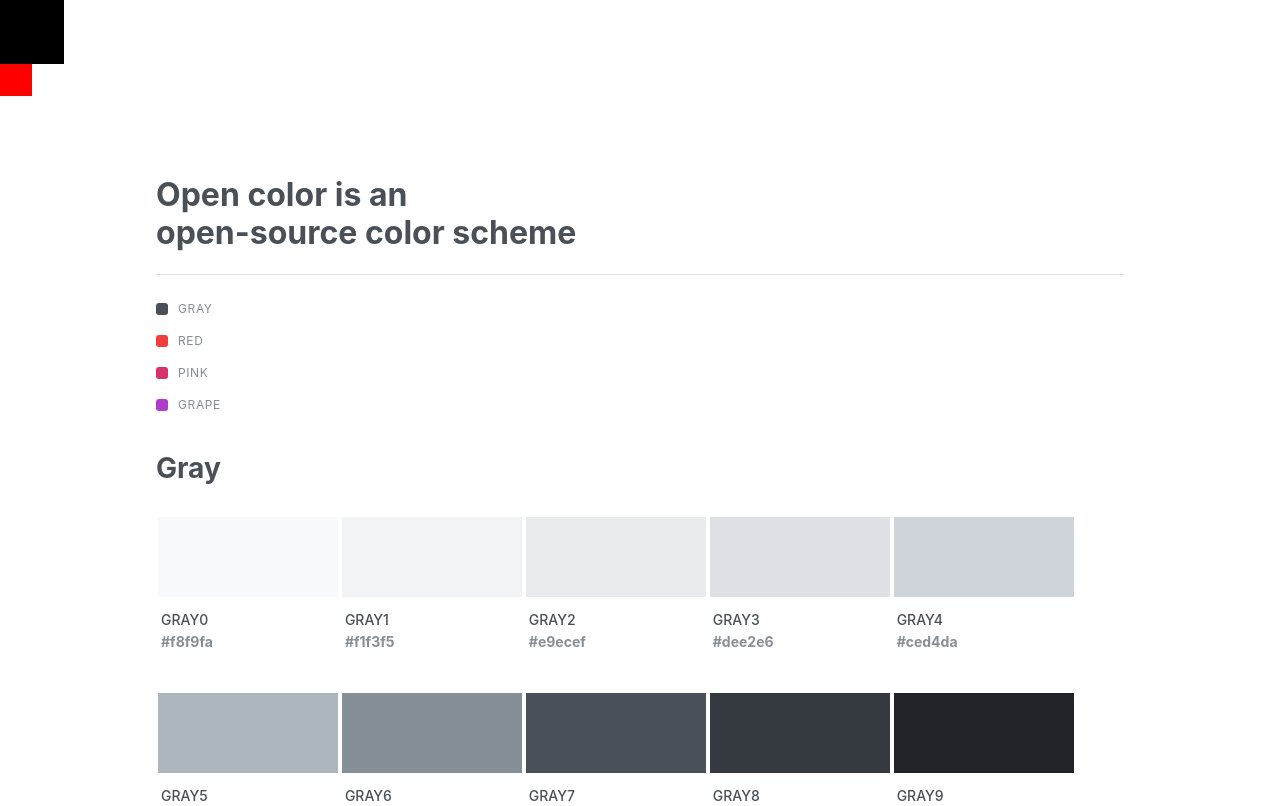
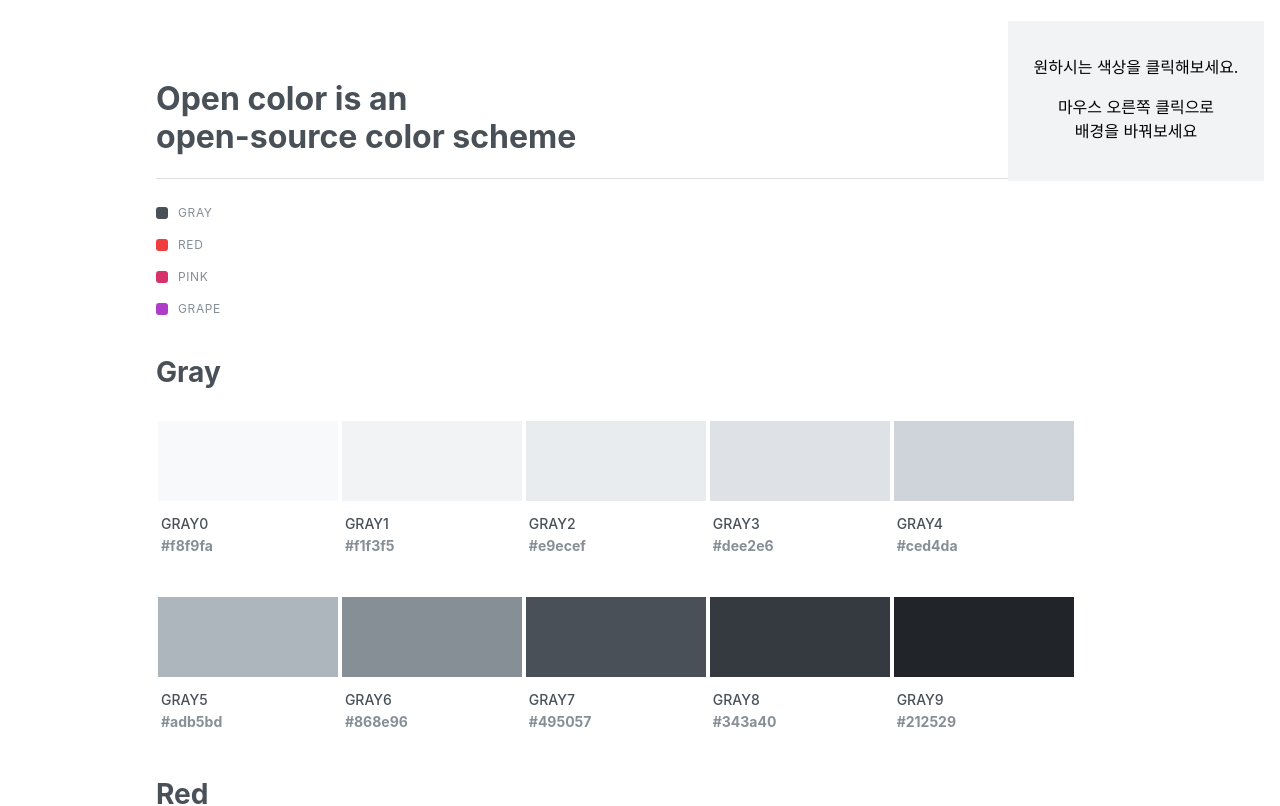
Before and after one commit to jungsikjeong/context-tutorial, a React (Create React App) app: page / in a window 1280 px wide. Shown: the top 806 px of the page. Built offline with nearby package versions, Linux system fonts and the light colour scheme.

Commit message:
feat: 컬러 테스트박스 구현

```diff
--- a/src/components/ColorBox.js
+++ b/src/components/ColorBox.js
@@ -1,27 +1,57 @@
 import React, { useContext } from "react";
 import ColorContext from "../contexts/color";
+import styled from "styled-components";
+
+const ColorBlock = styled.div`
+  display: flex;
+  justify-content: center;
+  align-items: center;
+  flex-direction: column;
+  position: fixed;
+
+  z-index: 10;
+  width: 20%;
+  height: 20%;
+  right: 0;
+  top: 0;
+  bottom: 0;
+  left: 0;
+  margin-top: 1.3rem;
+  margin-right: 1rem;
+  margin-left: auto;
+  background: ${(props) => props.color};
+`;
+
+const ColorWrap = styled.div`
+  display: flex;
+  justify-content: center;
+  align-items: center;
+  flex-direction: column;
+  margin-top: 10px;
+`;
 
 const ColorBox = () => {
   const { state } = useContext(ColorContext);
 
   return (
-    <>
-      <div
-        style={{
-          width: "64px",
-          height: "64px",
-          background: state.color,
-        }}
-      />
-
-      <div
-        style={{
-          width: "32px",
-          height: "32px",
-          background: state.subColor,
-        }}
-      />
-    </>
+    <ColorBlock color={state.subColor}>
+      <ColorWrap>
+        <div
+          style={{
+            width: "100%",
+            height: "100%",
+            textAlign: "center",
+            color: state.color,
+          }}
+        >
+          원하시는 색상을 클릭해보세요.
+          <br />
+          <p>
+            마우스 오른쪽 클릭으로 <br /> 배경을 바꿔보세요
+          </p>
+        </div>
+      </ColorWrap>
+    </ColorBlock>
   );
 };
 
--- a/src/contexts/color.js
+++ b/src/contexts/color.js
@@ -10,7 +10,7 @@ const ColorContext = createContext({
 
 const ColorProvider = ({ children }) => {
   const [color, setColor] = useState("black");
-  const [subColor, setSubColor] = useState("red");
+  const [subColor, setSubColor] = useState("#f1f3f5");
 
   const value = {
     state: { color, subColor },
```
